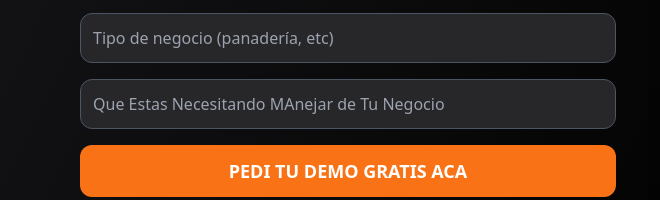
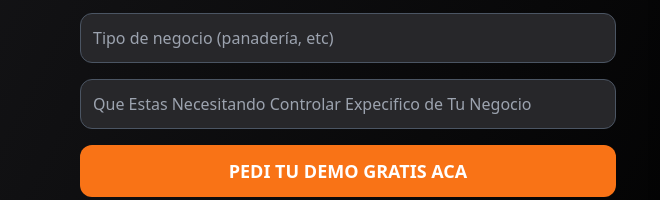
Before and after one commit to SebastiamLiyo/pan1, a plain HTML site: page index.html in a window 1280 px wide. Shown: the part 618-818 px from the top of the page, 0-660 px from the left. Drawn offline with nearby package versions, Linux system fonts and the light colour scheme.

Commit message:
Update index.html

```diff
--- a/index.html
+++ b/index.html
@@ -14,7 +14,7 @@
             <form class="grid gap-4" onsubmit="handleSubmit(event)">
                 <input type="text" id="Nombre" placeholder="Tu nombre" class="border border-gray-600 bg-zinc-800 text-white rounded-xl p-3 w-full focus:ring-2 focus:ring-orange-400" required />
                 <input type="text" id="Negocio" placeholder="Tipo de negocio (panadería, etc)" class="border border-gray-600 bg-zinc-800 text-white rounded-xl p-3 w-full focus:ring-2 focus:ring-orange-400" required />
-                  <input type="text" id="Necesito" placeholder="Que Estas Necesitando MAnejar de Tu Negocio" class="border border-gray-600 bg-zinc-800 text-white rounded-xl p-3 w-full focus:ring-2 focus:ring-orange-400" required />
+                  <input type="text" id="Necesito" placeholder="Que Estas Necesitando Controlar Expecifico de Tu Negocio" class="border border-gray-600 bg-zinc-800 text-white rounded-xl p-3 w-full focus:ring-2 focus:ring-orange-400" required />
                 <button type="submit" class="text-lg px-6 py-3 w-full bg-orange-500 hover:bg-orange-400 rounded-xl font-bold">PEDI TU DEMO GRATIS ACA</button>
             </form>
         </div>
```
